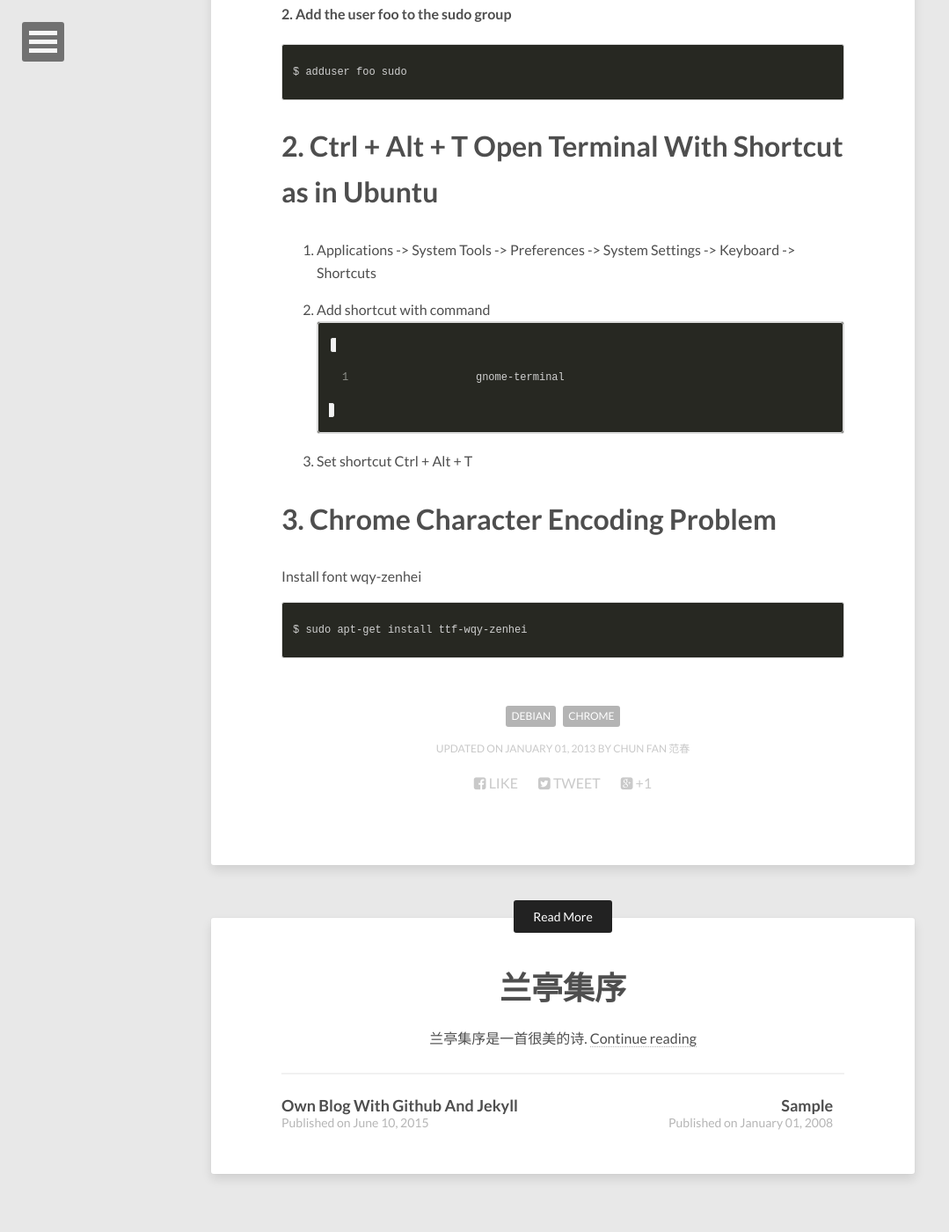
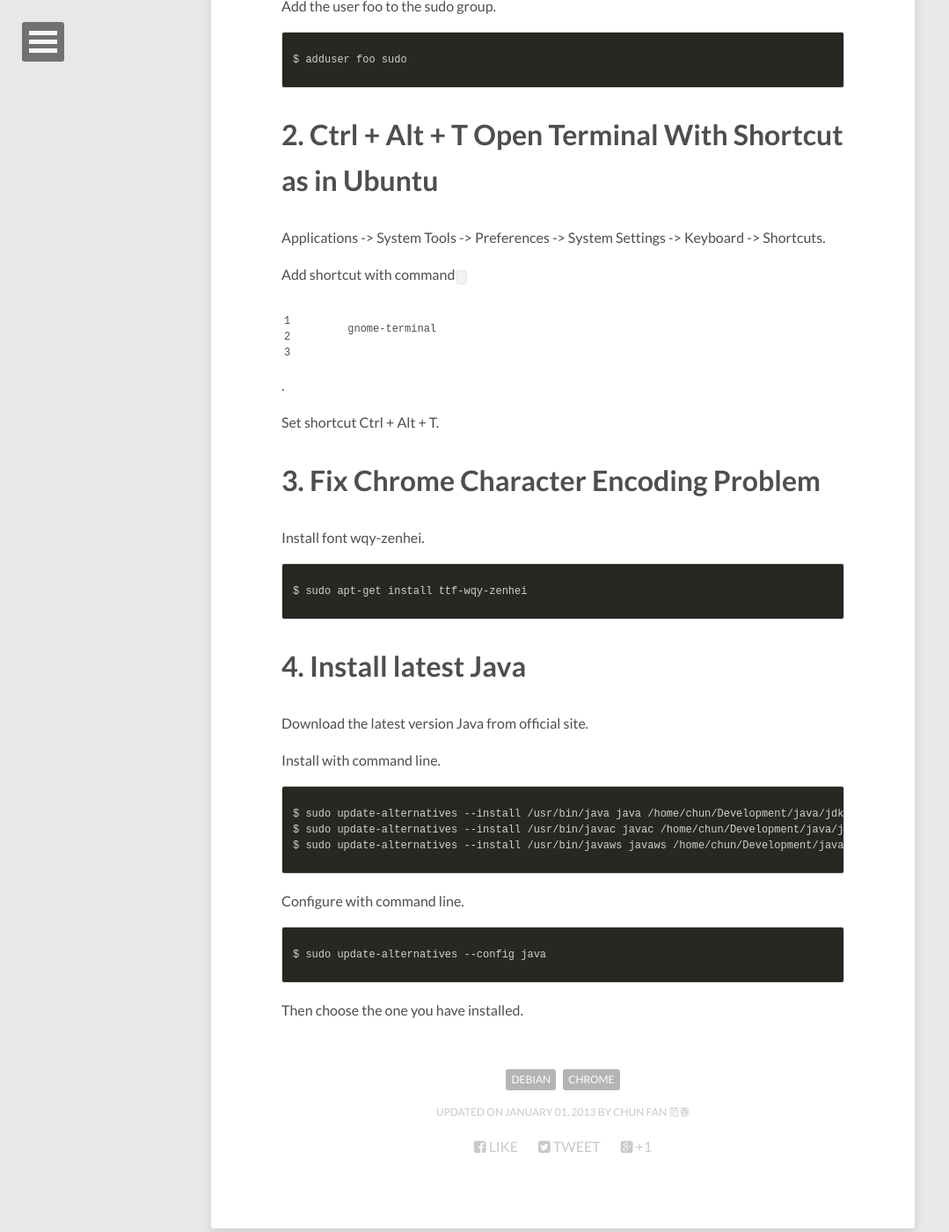
Before and after one commit to chunfantasy/blog, a Jekyll site: the page built from _posts/2013-01-01-debian.md, in a window 1280 px wide and 1400 px high, scrolled down 807 px. Shown: the whole window at 88% size, without its empty margins (0-1079 px from the left). Built offline with Jekyll 4.4.1, drawn with Linux system fonts in a browser that asks for light colours; nearby versions of some CDN libraries; some of the changed text lies outside the part shown.

Commit message:
Debian note

````diff
--- a/_posts/2013-01-01-debian.md
+++ b/_posts/2013-01-01-debian.md
@@ -13,32 +13,50 @@ This note is about the problems that I met while using Debian. Below is the prob
 
 # 1. Add the user foo to the sudo group
 
-#### 1. Login as root user
+Login as root user.
 {% highlight html %}
 $ su
 {% endhighlight %}
 
 
-#### 2. Add the user foo to the sudo group
+Add the user foo to the sudo group.
 {% highlight html %}
 $ adduser foo sudo
 {% endhighlight %}
 
 # 2. Ctrl + Alt + T Open Terminal With Shortcut as in Ubuntu
 
-1. Applications -> System Tools -> Preferences -> System Settings -> Keyboard -> Shortcuts
+Applications -> System Tools -> Preferences -> System Settings -> Keyboard -> Shortcuts.
 
-2. Add shortcut with command
+Add shortcut with command
     ```
     gnome-terminal
     ```
+.
 
-3. Set shortcut Ctrl + Alt + T
+Set shortcut Ctrl + Alt + T.
 
 
-# 3. Chrome Character Encoding Problem
+# 3. Fix Chrome Character Encoding Problem
 
-Install font wqy-zenhei
+Install font wqy-zenhei.
 {% highlight html %}
 $ sudo apt-get install ttf-wqy-zenhei
 {% endhighlight %}
+
+# 4. Install latest Java
+
+Download the latest version Java from official site.
+
+Install with command line.
+{% highlight html %}
+$ sudo update-alternatives --install /usr/bin/java java /home/chun/Development/java/jdk/bin/java 1
+$ sudo update-alternatives --install /usr/bin/javac javac /home/chun/Development/java/jdk/bin/javac 1
+$ sudo update-alternatives --install /usr/bin/javaws javaws /home/chun/Development/java/jdk/bin/javaws 1
+{% endhighlight %}
+
+Configure with command line.
+{% highlight html %}
+$ sudo update-alternatives --config java
+{% endhighlight %}
+Then choose the one you have installed.
````
